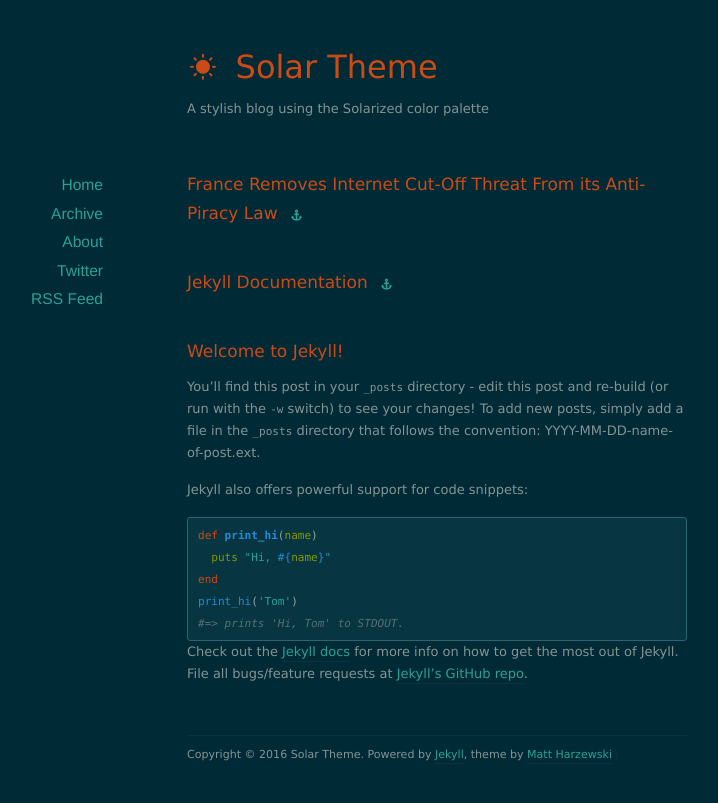
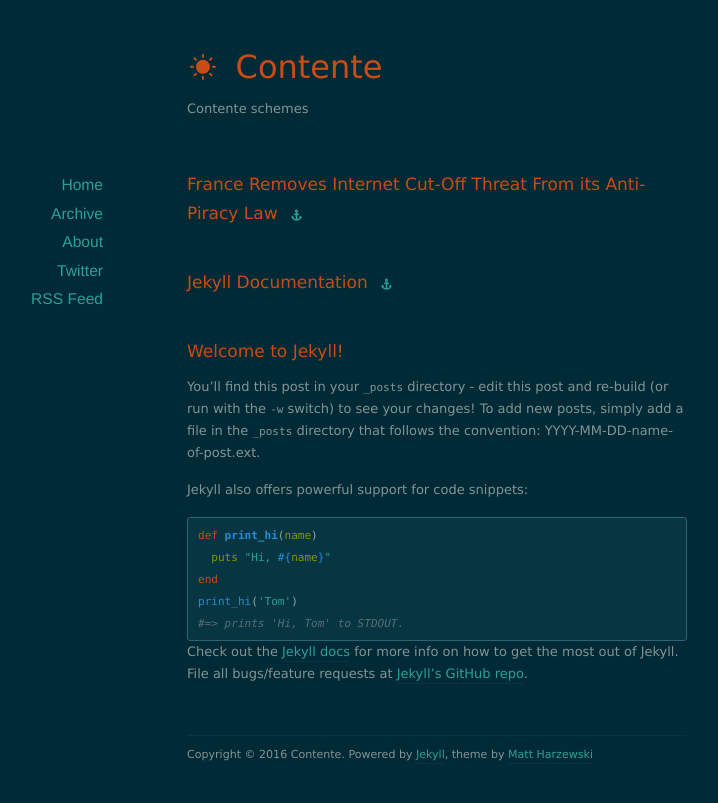
Before and after one commit to Fiat-Justitia/contente, a Jekyll site: the page built from index.html, in a window 1280 px wide. Shown: the top 803 px of the page, without its empty margins (203-921 px from the left). Built offline with Jekyll 4.4.1, drawn with Linux system fonts in a browser that asks for light colours; nearby versions of some CDN libraries; the list of posts is cut into pages by our own code.

Commit message:
Update _config.yml

```diff
--- a/_config.yml
+++ b/_config.yml
@@ -1,6 +1,6 @@
-name: Solar Theme
-baseurl: /solar-theme-jekyll
-description: A stylish blog using the Solarized color palette
+name: Contente
+baseurl: /contente
+description: Contente schemes
 
 permalink: /:year/:month/:day/:title/
 paginate: 10
```
